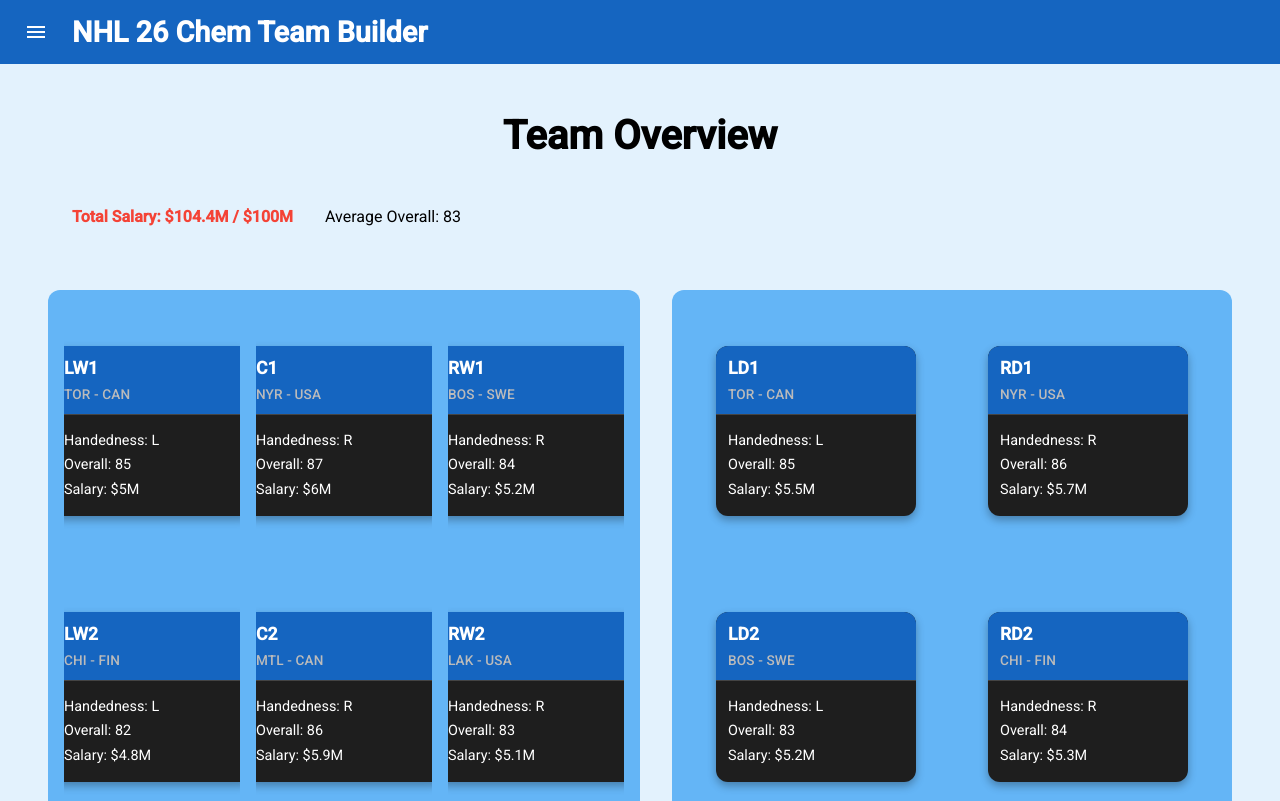
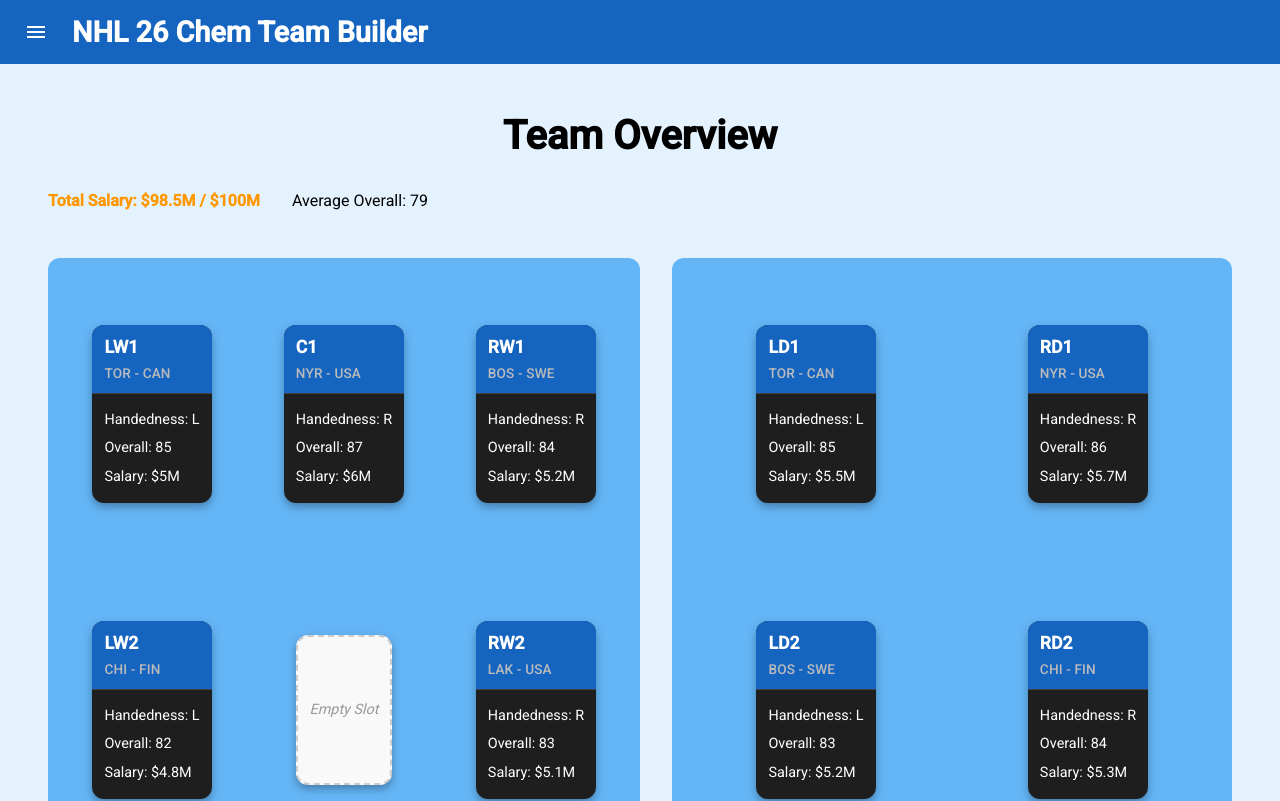
Before and after one commit to looolol/nhl-chem, an Angular app: page /team in a window 1280 px wide. Shown: the top 801 px of the page. Built offline with nearby package versions, Linux system fonts and the light colour scheme.

Commit message:
style update

```diff
--- a/src/app/common/ShortMoneyPipe.ts
+++ b/src/app/common/ShortMoneyPipe.ts
@@ -4,7 +4,7 @@
   name: 'shortMoney'
 })
 export class ShortMoneyPipe implements PipeTransform {
-  transform(value: number): string {
+  transform(value: number | undefined): string {
     if (value == null) return '';
 
     if (value >= 1_000_000_000) {
--- a/src/app/components/player/player.component.css
+++ b/src/app/components/player/player.component.css
@@ -1,5 +1,9 @@
-.player-card {
-  width: 200px;
+.player-card {  width: 100%;
+  height: 100%;
+  display: flex;
+  flex-direction: column;
+  justify-content: space-between;
+  box-sizing: border-box;
   background-color: #1e1e1e; /* dark card background */
   color: #fff; /* white text */
   border-radius: 12px;
@@ -40,3 +44,36 @@
 .player-card p {
   margin: 4px 0;
 }
+
+mat-card-content {
+  flex-grow: 1;
+  display: flex;
+  flex-direction: column;
+  justify-content: center;
+}
+
+.player-card, .empty-slot {
+  width: 100%;
+  height: 100%;
+  flex: 1;
+  display: flex;
+  flex-direction: column;
+  justify-content: space-between; /* or center for empty slot */
+  box-sizing: border-box;
+  margin: 0; /* remove mat-card default margin */
+}
+
+.empty-header {
+  visibility: hidden; /* preserves header height */
+}
+
+.empty-slot {
+  height: 150px;
+  border: 2px dashed #ccc;
+  color: #999;
+  font-style: italic;
+  background-color: #f9f9f9;
+  align-items: center;
+  justify-content: center;
+  text-align: center;
+}
--- a/src/app/components/player/player.component.html
+++ b/src/app/components/player/player.component.html
@@ -1,11 +1,19 @@
-<mat-card class="player-card">
+<mat-card class="player-card" *ngIf="player; else emptySlot">
   <mat-card-header>
-    <mat-card-title>{{ player.name }}</mat-card-title>
-    <mat-card-subtitle>{{ player.team }} - {{ player.country }}</mat-card-subtitle>
+    <mat-card-title>{{ player?.name }}</mat-card-title>
+    <mat-card-subtitle>{{ player?.team }} - {{ player?.country }}</mat-card-subtitle>
   </mat-card-header>
   <mat-card-content>
-    <p>Handedness: {{ player.handedness }}</p>
-    <p>Overall: {{ player.overall }}</p>
-    <p>Salary: ${{ player.salary | shortMoney}}</p>
+    <p>Handedness: {{ player?.handedness }}</p>
+    <p>Overall: {{ player?.overall }}</p>
+    <p>Salary: ${{ player?.salary | shortMoney }}</p>
   </mat-card-content>
 </mat-card>
+
+<ng-template #emptySlot>
+  <mat-card class="player-card empty-slot">
+    <mat-card-content>
+      <p>Empty Slot</p>
+    </mat-card-content>
+  </mat-card>
+</ng-template>
--- a/src/app/components/player/player.component.ts
+++ b/src/app/components/player/player.component.ts
@@ -2,10 +2,12 @@
 import {Player} from '../../models/players';
 import {MatCardModule} from '@angular/material/card';
 import {ShortMoneyPipe} from '../../common/ShortMoneyPipe';
+import {CommonModule} from '@angular/common';
 
 @Component({
   selector: 'app-player',
   imports: [
+    CommonModule,
     ShortMoneyPipe,
     MatCardModule,
   ],
@@ -13,5 +15,5 @@
   styleUrl: './player.component.css'
 })
 export class PlayerComponent {
-  @Input() player!: Player;
+  @Input() player: Player | null = null;
 }
--- a/src/app/components/team/team.component.css
+++ b/src/app/components/team/team.component.css
@@ -19,6 +19,20 @@
   border-radius: 12px;
   background-color: #64B5F6;
   padding: 16px;
+}
+
+
+mat-grid-tile {
+  padding: 0 !important;
+}
+
+.player-card {
+  width: 100%;
+  height: 100%;
+  display: flex;
+  flex-direction: column;
+  justify-content: space-between;
+  box-sizing: border-box;
 }
 
 .team-stats {
--- a/src/app/components/team/team.component.html
+++ b/src/app/components/team/team.component.html
@@ -1,10 +1,8 @@
 <div class="team-stats">
-  <div class="team-stats">
-    <p [ngClass]="getSalaryStatus()">
-      Total Salary: ${{ totalSalary | shortMoney }} / ${{ salaryCap | shortMoney }}
-    </p>
-    <p>Average Overall: {{ averageOverall | number:'1.0-0' }}</p>
-  </div>
+  <p [ngClass]="getSalaryStatus()">
+    Total Salary: ${{ totalSalary | shortMoney }} / ${{ salaryCap | shortMoney }}
+  </p>
+  <p>Average Overall: {{ averageOverall | number:'1.0-0' }}</p>
 </div>
 
 <div class="team-container">
@@ -13,7 +11,7 @@
   <div class="forwards-section section-background">
     <mat-grid-list
       cols="3"
-      rowHeight="250px"
+      rowHeight="280px"
       gutterSize="16px"
       cdkDropList
       [cdkDropListSortingDisabled]="true"
@@ -22,7 +20,7 @@
       <mat-grid-tile
         *ngFor="let player of forwards; let i = index"
         cdkDrag
-        [cdkDragData]="i"
+        [cdkDragDisabled]="!player"
         (cdkDragStarted)="cdkDragStarted('forwards', i)"
         (mouseenter)="onMouseEnter('forwards', i)"
         (mouseleave)="onMouseLeave('forwards', i)"
@@ -39,11 +37,12 @@
 
   <!-- Right: Defense + Goalies -->
   <div class="defense-goalies-section">
+
     <!-- Defense -->
     <div class="defense-section section-background">
       <mat-grid-list
         cols="2"
-        rowHeight="250px"
+        rowHeight="280px"
         gutterSize="16px"
         cdkDropList
         [cdkDropListSortingDisabled]="true"
@@ -52,7 +51,7 @@
         <mat-grid-tile
           *ngFor="let player of defense; let i = index"
           cdkDrag
-          [cdkDragData]="i"
+          [cdkDragDisabled]="!player"
           (cdkDragStarted)="cdkDragStarted('defense', i)"
           (mouseenter)="onMouseEnter('defense', i)"
           (mouseleave)="onMouseLeave('defense', i)"
@@ -71,7 +70,7 @@
     <div class="goalies-section section-background">
       <mat-grid-list
         cols="2"
-        rowHeight="250px"
+        rowHeight="280px"
         gutterSize="16px"
         cdkDropList
         [cdkDropListSortingDisabled]="true"
@@ -80,7 +79,7 @@
         <mat-grid-tile
           *ngFor="let player of goalies; let i = index"
           cdkDrag
-          [cdkDragData]="i"
+          [cdkDragDisabled]="!player"
           (cdkDragStarted)="cdkDragStarted('goalies', i)"
           (mouseenter)="onMouseEnter('goalies', i)"
           (mouseleave)="onMouseLeave('goalies', i)"
@@ -94,5 +93,6 @@
         </mat-grid-tile>
       </mat-grid-list>
     </div>
+
   </div>
 </div>
--- a/src/app/components/team/team.component.ts
+++ b/src/app/components/team/team.component.ts
@@ -24,12 +24,12 @@
 
   salaryCap: number = 100000000;
 
-  forwards: Player[] = [
+  forwards: (Player | null)[] = [
     {name: 'LW1', handedness: 'L', overall: 85, salary: 5_000_000, country: 'CAN', team: 'TOR', position: 'FWD'},
     {name: 'C1', handedness: 'R', overall: 87, salary: 6_000_000, country: 'USA', team: 'NYR', position: 'FWD'},
     {name: 'RW1', handedness: 'R', overall: 84, salary: 5_200_000, country: 'SWE', team: 'BOS', position: 'FWD'},
     {name: 'LW2', handedness: 'L', overall: 82, salary: 4_800_000, country: 'FIN', team: 'CHI', position: 'FWD'},
-    {name: 'C2', handedness: 'R', overall: 86, salary: 5_900_000, country: 'CAN', team: 'MTL', position: 'FWD'},
+    null,
     {name: 'RW2', handedness: 'R', overall: 83, salary: 5_100_000, country: 'USA', team: 'LAK', position: 'FWD'},
     {name: 'LW3', handedness: 'L', overall: 80, salary: 4_500_000, country: 'SUI', team: 'VAN', position: 'FWD'},
     {name: 'C3', handedness: 'R', overall: 84, salary: 5_600_000, country: 'CAN', team: 'EDM', position: 'FWD'},
@@ -39,7 +39,7 @@
     {name: 'RW4', handedness: 'R', overall: 80, salary: 4_600_000, country: 'SWE', team: 'DAL', position: 'FWD'},
   ]
 
-  defense: Player[] = [
+  defense: (Player | null)[] = [
     {name: 'LD1', handedness: 'L', overall: 85, salary: 5_500_000, country: 'CAN', team: 'TOR', position: 'DEF'},
     {name: 'RD1', handedness: 'R', overall: 86, salary: 5_700_000, country: 'USA', team: 'NYR', position: 'DEF'},
     {name: 'LD2', handedness: 'L', overall: 83, salary: 5_200_000, country: 'SWE', team: 'BOS', position: 'DEF'},
@@ -48,7 +48,7 @@
     {name: 'RD3', handedness: 'R', overall: 82, salary: 5_100_000, country: 'USA', team: 'LAK', position: 'DEF'},
   ];
 
-  goalies: Player[] = [
+  goalies: (Player | null)[] = [
     {name: 'G1', handedness: 'L', overall: 88, salary: 6_000_000, country: 'CAN', team: 'EDM', position: 'G'},
     {name: 'G2', handedness: 'R', overall: 85, salary: 5_500_000, country: 'SUI', team: 'VAN', position: 'G'},
   ];
@@ -98,7 +98,7 @@
       return;
     }
 
-    let listArray: Player[];
+    let listArray: (Player | null)[];
     switch (listName) {
       case 'forwards':
         listArray = this.forwards;
@@ -122,6 +122,7 @@
 
   get totalSalary(): number {
     return [...this.forwards, ...this.defense, ...this.goalies]
+      .filter( player => player != null)
       .reduce((sum, player) => sum + player.salary, 0);
   }
 
@@ -133,7 +134,9 @@
 
   get averageOverall(): number {
     const all = [...this.forwards, ...this.defense, ...this.goalies];
-    return all.reduce((sum, p) => sum + p.overall, 0) / all.length;
+    return all
+      .filter(player => player != null)
+      .reduce((sum, p) => sum + p.overall, 0) / all.length;
   }
 
 }
```
Also changed, not shown: src/app/pages/team-page/team-page.component.css (line endings or trailing spaces).
